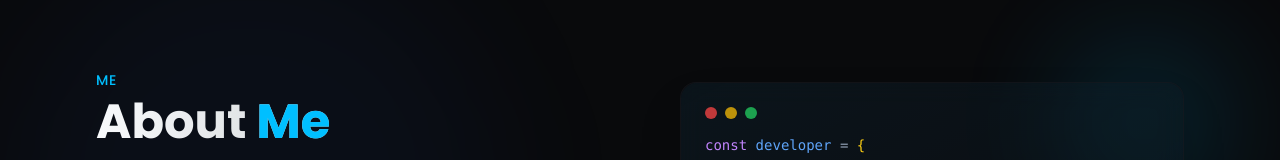
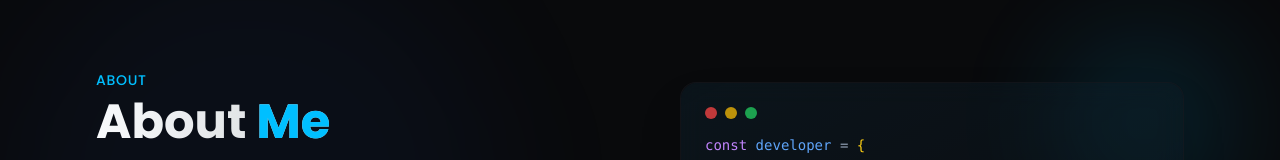
Before and after one commit to laupm3/portfolio, a React (Vite) app: page / in a window 1280 px wide. Shown: the part 779-939 px from the top of the page. Built offline with nearby package versions, Linux system fonts and the light colour scheme.

Commit message:
Fix translation key in About section
Change subtitle span to use t('about.title') instead of t('about.subtitle') to correct the displayed text in the About component and avoid using the wrong translation key (prevents duplicate/misplaced subtitle text).

```diff
--- a/src/components/sections/About.jsx
+++ b/src/components/sections/About.jsx
@@ -24,7 +24,7 @@ export default function About() {
             <motion.span
               className="text-primary font-medium tracking-wider text-sm uppercase block mb-2"
             >
-              {t('about.subtitle')}
+              {t('about.title')}
             </motion.span>
             <h2 className="text-4xl md:text-5xl font-bold bg-clip-text text-transparent bg-gradient-to-r from-foreground to-foreground/70 mb-6">
               {t('about.title')} <span className="text-primary">{t('about.subtitle')}</span>
```
